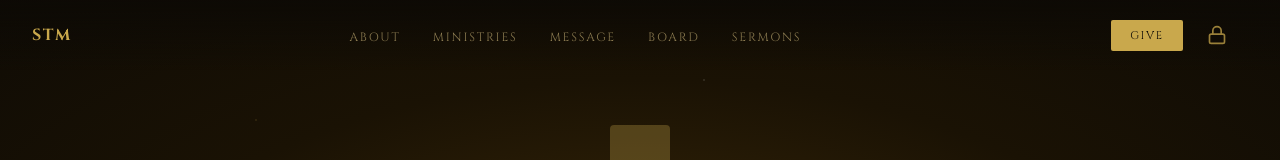
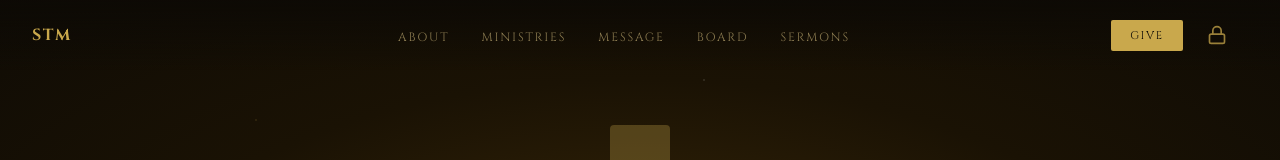
Before and after one commit to ChristianTraxler/sons-of-thunder-ministry-active, a website: page index.html in a window 1280 px wide. Shown: the top 160 px of the page. Drawn offline with Linux system fonts and the light colour scheme.

Commit message:
Update SOTM website
Fixed navbar text

```diff
--- a/css/styles.css
+++ b/css/styles.css
@@ -11,7 +11,7 @@ nav {
 }
 nav.scrolled { background: rgba(13,10,5,0.97); border-bottom: 1px solid rgba(201,168,76,0.2); backdrop-filter: blur(10px); }
 .nav-logo { font-family: 'Cinzel', serif; font-size: 1rem; font-weight: 700; color: var(--gold); letter-spacing: 0.1em; text-decoration: none; }
-.nav-links { display: flex; gap: 2rem; list-style: none; }
+.nav-links { display: flex; gap: 2rem; list-style: none; position: absolute; left: 50%; transform: translateX(-50%); }
 .nav-links a { font-family: 'Cinzel', serif; font-size: 0.75rem; letter-spacing: 0.15em; text-transform: uppercase; color: var(--text-muted); text-decoration: none; transition: color 0.3s; }
 .nav-links a:hover { color: var(--gold); }
 .nav-donate { font-family: 'Cinzel', serif; font-size: 0.7rem; letter-spacing: 0.15em; text-transform: uppercase; color: var(--deep); background: var(--gold); padding: 0.5rem 1.2rem; border-radius: 2px; text-decoration: none; transition: background 0.3s, transform 0.2s; }
```
